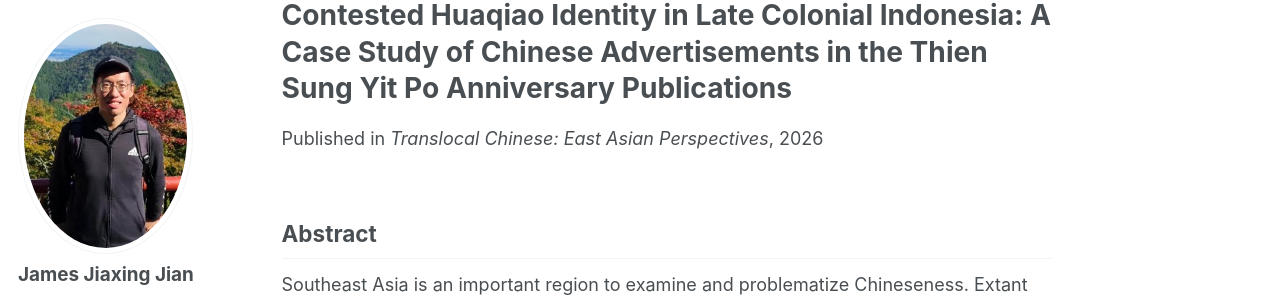
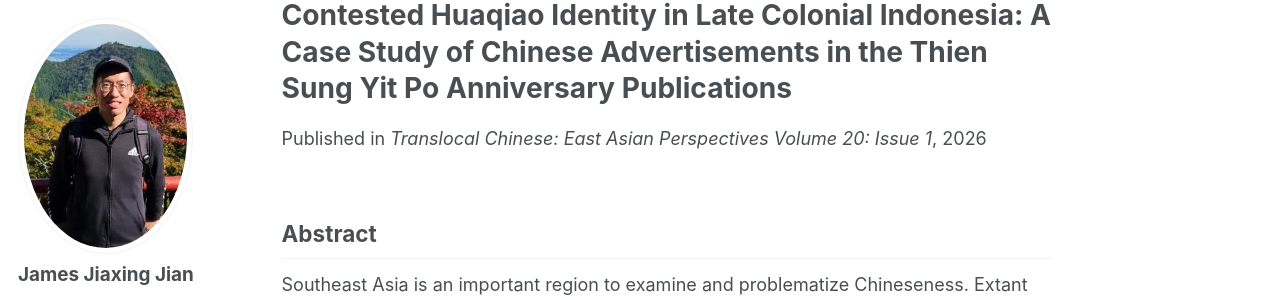
Before and after one commit to jamesjiaxingjian/jamesjiaxingjian.github.io, a Jekyll site: the page built from _publications/2026-TCEA.md, in a window 1280 px wide and 1364 px high. Shown: the part 104-404 px from the top of the window. Built offline with Jekyll 4.4.1, drawn with Linux system fonts in a browser that asks for light colours; a style sheet for code colours, icons or effects is not loaded.

Commit message:
Update 2026-TCEA.md

```diff
--- a/_publications/2026-TCEA.md
+++ b/_publications/2026-TCEA.md
@@ -3,7 +3,7 @@ title: "Contested Huaqiao Identity in Late Colonial Indonesia: A Case Study of C
 collection: publications
 category: manuscripts
 excerpt: 'This study examines how Chinese-language advertisements in late colonial Indonesia constructed Chineseness and imagined their audience.'
-venue: 'Translocal Chinese: East Asian Perspectives'
+venue: 'Translocal Chinese: East Asian Perspectives Volume 20: Issue 1'
 date: 2026-08-10
 slidesurl:
 paperurl: https://brill.com/view/journals/tcea/20/1/article-p52_004.xml
```
